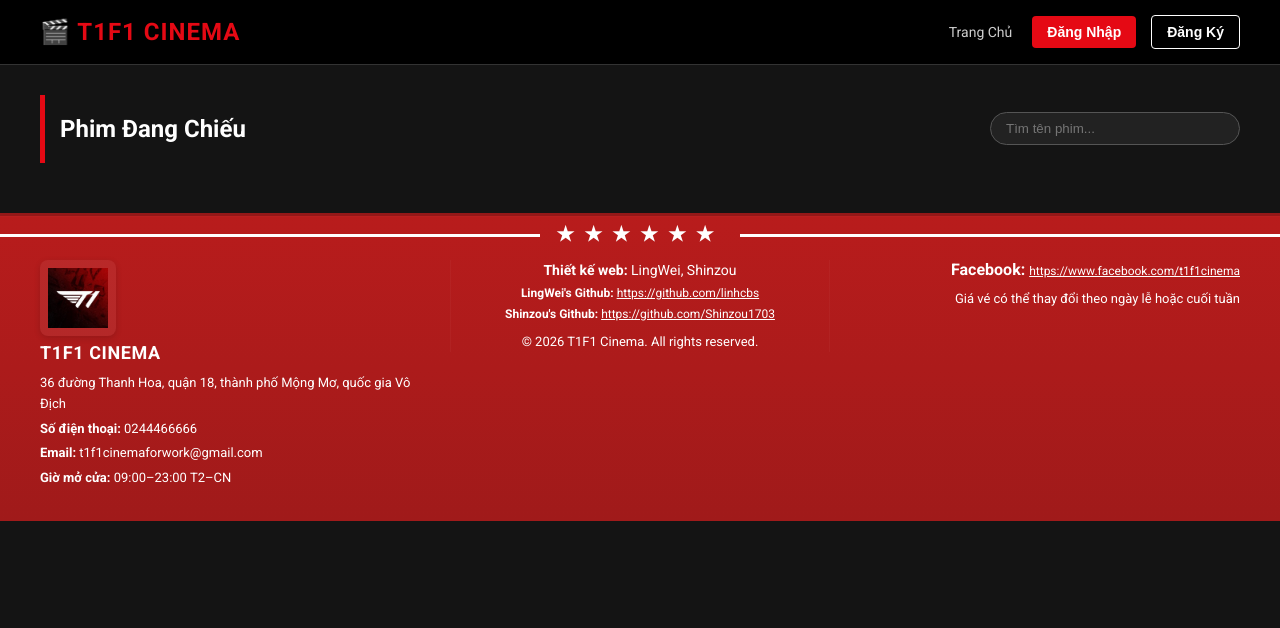
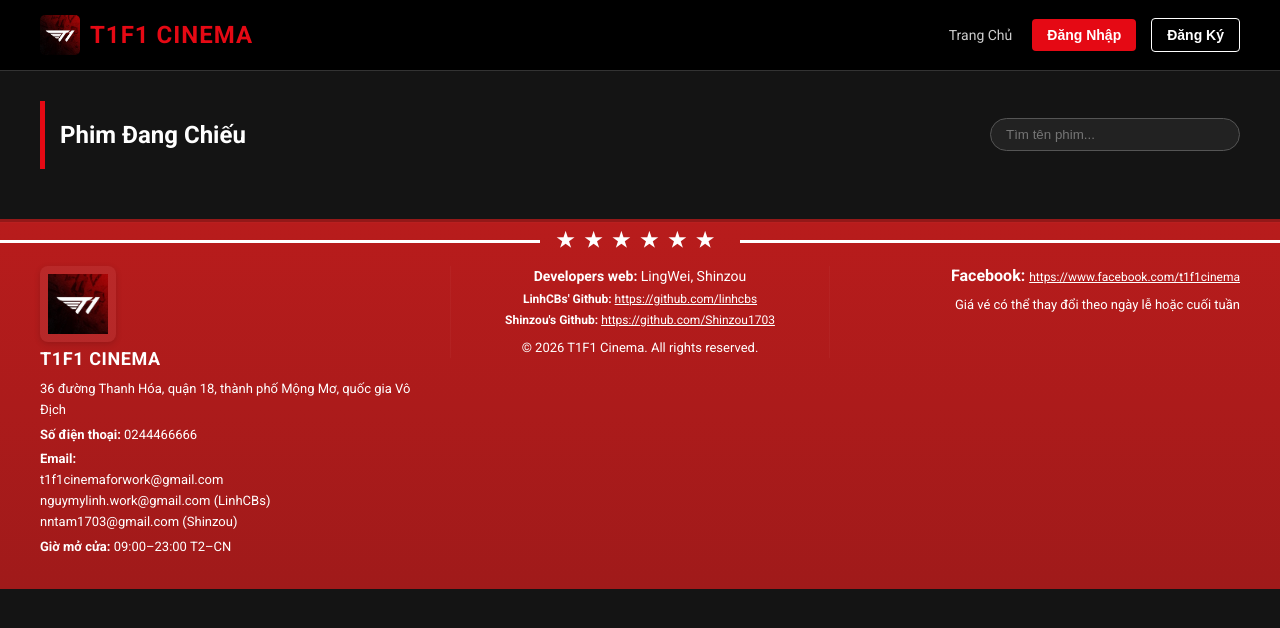
Before and after one commit to linhcbs/movie-tickets-booking-app, a website: page app/public/index.html in a window 1280 px wide. Drawn offline with Linux system fonts and the light colour scheme; no server answers.

Commit message:
style: change some details on the footer and logo

```diff
--- a/app/public/index.html
+++ b/app/public/index.html
@@ -13,7 +13,9 @@
 <body>
 
     <header>
-        <div class="logo">🎬 T1F1 CINEMA</div>
+        <div class="logo">
+            <img src="./assets/favicon.ico" alt="" style="width: 40px; height: 40px; margin-right: 10px; border-radius: 5px;" >
+            T1F1 CINEMA</div>
         <nav>
             <a href="/" onclick="">Trang Chủ</a>
             <div id="user-panel">
@@ -149,16 +151,22 @@
                 <img src="/assets/favicon.ico" alt="T1F1 Logo" class="footer-logo">
                 <div class="footer-info">
                     <div class="cinema-name">T1F1 CINEMA</div>
-                    <div class="address">36 đường Thanh Hoa, quận 18, thành phố Mộng Mơ, quốc gia Vô Địch</div>
+                    <div class="address">36 đường Thanh Hóa, quận 18, thành phố Mộng Mơ, quốc gia Vô Địch</div>
                     <div class="contact"><strong>Số điện thoại:</strong> 0244466666</div>
-                    <div class="email"><strong>Email:</strong> t1f1cinemaforwork@gmail.com</div>
+                    <div class="email"><strong>Email:</strong> <br>
+                    <p style="padding: 0px; margin: 0px;">
+                        t1f1cinemaforwork@gmail.com <br>
+                        nguymylinh.work@gmail.com (LinhCBs)<br>
+                        nntam1703@gmail.com (Shinzou)
+                    </p>
+                    </div>
                     <div class="hours"><strong>Giờ mở cửa:</strong> 09:00–23:00 T2–CN</div>
                 </div>
             </div>
 
             <div class="footer-middle">
-                <div class="designer"><strong>Thiết kế web:</strong> LingWei, Shinzou</div>
-                <div class="github-links"><strong>LingWei's Github:</strong> <a href="https://github.com/linhcbs" target="_blank" rel="noopener">https://github.com/linhcbs</a></div>
+                <div class="designer"><strong>Developers web:</strong> LingWei, Shinzou</div>
+                <div class="github-links"><strong>LinhCBs' Github:</strong> <a href="https://github.com/linhcbs" target="_blank" rel="noopener">https://github.com/linhcbs</a></div>
                 <div class="github-links"><strong>Shinzou's Github:</strong> <a href="https://github.com/Shinzou1703" target="_blank" rel="noopener">https://github.com/Shinzou1703</a></div>
                 <div class="copyright">© 2026 T1F1 Cinema. All rights reserved.</div>
             </div>
--- a/app/public/style.css
+++ b/app/public/style.css
@@ -33,6 +33,8 @@ header {
     font-weight: bold;
     color: var(--primary);
     letter-spacing: 1px;
+    display: flex;
+    align-items: center;
 }
 
 nav {
```
